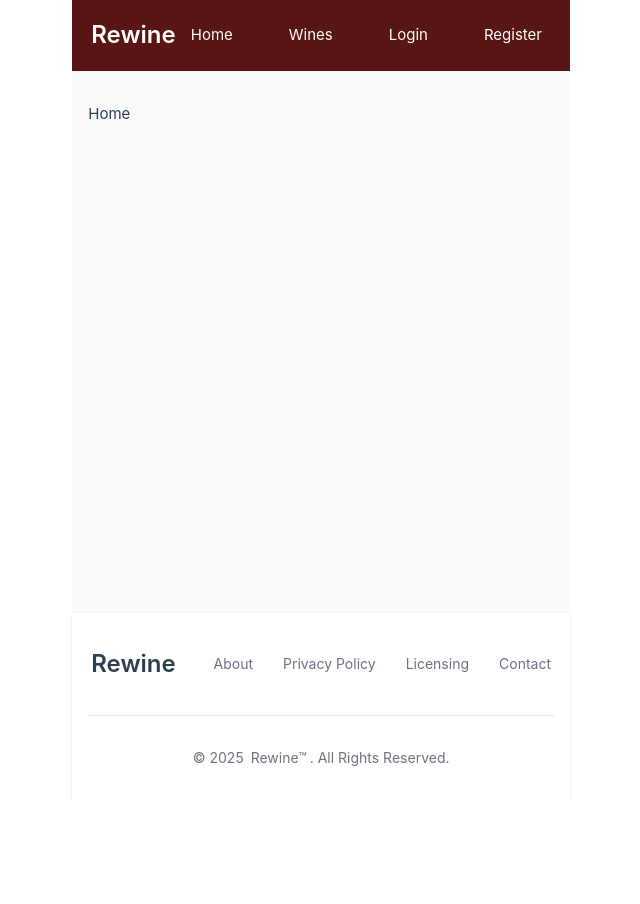
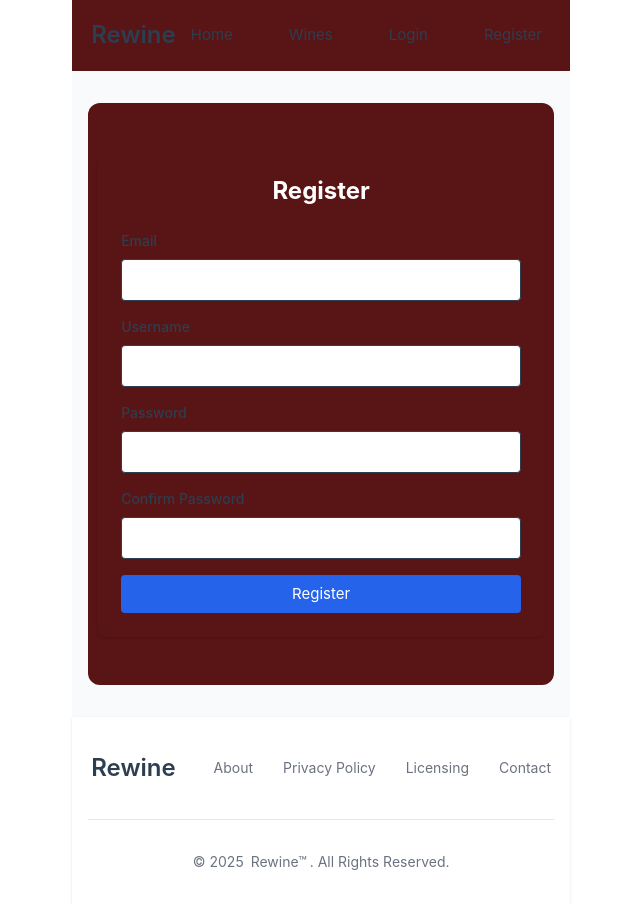
Before and after one commit to 1337B/rewine-frontend, a Vue app: page /register in a window 1280 px wide. Shown: the whole page, without its empty margins (70-710 px from the left). Before the commit the page ends 800 px from the top, so only its background shows below. Built offline with nearby package versions, Linux system fonts and the light colour scheme.

Commit message:
[#4][FEATURE] Implement register page with form and register service

```diff
--- a/src/components/Footer.vue
+++ b/src/components/Footer.vue
@@ -1,5 +1,3 @@
-<!-- src/components/Footer.vue -->
-
 <template>
   <footer class="bg-white shadow m-0 dark:bg-primary">
     <div class="w-full max-w-screen-xl mx-auto p-4 md:py-8">
--- a/src/services/auth.js
+++ b/src/services/auth.js
@@ -1,11 +1,8 @@
 // src/services/auth.js
 
-// Por ahora simulamos con un fake promise (después lo conectamos con el backend)
 export async function login(email, password) {
-  // Log para ver que se llama
   console.log('Calling login service with:', email, password)
 
-  // Simulación: devolvemos un "fake token"
   return new Promise((resolve) => {
     setTimeout(() => {
       resolve({
@@ -15,6 +12,22 @@ export async function login(email, password) {
           name: 'Test User',
         },
       })
-    }, 1000) // Simula delay de red
+    }, 1000)
   })
 }
+
+export async function register(email, username, password) {
+  console.log('Calling register service with:', email, username, password)
+
+  return new Promise((resolve) => {
+    setTimeout(() => {
+      resolve({
+        success: true,
+        user: {
+          email: email,
+          username: username,
+        },
+      })
+    }, 1000)
+  })
+}
--- a/src/views/Register.vue
+++ b/src/views/Register.vue
@@ -1,3 +1,61 @@
 <template>
-  <h1>Home</h1>
+  <section class="flex flex-col justify-center items-center py-12 bg-primary rounded-xl ">
+    <div class="w-full max-w-md p-6 space-y-6 rounded-lg shadow">
+      <h1 class="text-2xl font-bold text-center text-white">Register</h1>
+      <form class="space-y-4" @submit.prevent="handleRegister">
+        <div>
+          <label class="block mb-2 text-sm font-medium">Email</label>
+          <input type="email" v-model="email" required class="border p-2 w-full rounded">
+        </div>
+        <div>
+          <label class="block mb-2 text-sm font-medium">Username</label>
+          <input type="text" v-model="username" required class="border p-2 w-full rounded">
+        </div>
+        <div>
+          <label class="block mb-2 text-sm font-medium">Password</label>
+          <input type="password" v-model="password" required class="border p-2 w-full rounded">
+        </div>
+        <div>
+          <label class="block mb-2 text-sm font-medium">Confirm Password</label>
+          <input type="password" v-model="confirmPassword" required class="border p-2 w-full rounded">
+        </div>
+        <button type="submit" class="w-full bg-blue-600 text-white p-2 rounded hover:bg-blue-700">
+          Register
+        </button>
+      </form>
+      <div v-if="errorMessage" class="text-red-500">{{ errorMessage }}</div>
+      <div v-if="registerResult" class="text-green-600">User {{ registerResult.user.username }} registered successfully!</div>
+    </div>
+  </section>
 </template>
+
+<script setup>
+import { ref } from 'vue'
+import { register } from '../services/auth.js'
+
+const email = ref('')
+const username = ref('')
+const password = ref('')
+const confirmPassword = ref('')
+const registerResult = ref(null)
+const errorMessage = ref('')
+
+const handleRegister = async () => {
+  errorMessage.value = ''
+  registerResult.value = null
+
+  if (password.value !== confirmPassword.value) {
+    errorMessage.value = 'Passwords do not match'
+    return
+  }
+
+  try {
+    const result = await register(email.value, username.value, password.value)
+    console.log('Register result:', result)
+    registerResult.value = result
+  } catch (error) {
+    console.error('Register failed:', error)
+    errorMessage.value = 'An error occurred during registration'
+  }
+}
+</script>
--- a/tailwind.config.js
+++ b/tailwind.config.js
@@ -11,7 +11,7 @@ export default {
         primary: '#591515',
         background: '#F7DCDC',
         'text-dark': '#591515',
-        'text-light': '#FFFFFA',
+        'text-text-light': '#FFFFFA',
         'form-box': '#42393F',
         'light-hover': '#994242',
       },
```
